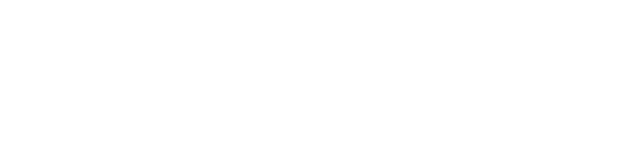
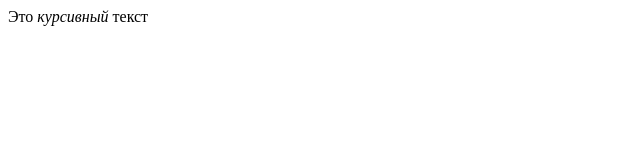
Before and after one commit to Mad-Deuce/ICH_FE_HW, a plain HTML site: page index.html in a window 1280 px wide. Shown: the whole page, without its empty margins (0-640 px from the left). Drawn offline with Linux system fonts and the light colour scheme.

Commit message:
release 1.0

```diff
--- a/index.html
+++ b/index.html
@@ -1,13 +1,18 @@
 <!DOCTYPE html>
 <html lang="en">
+
 <head>
   <meta charset="UTF-8" />
   <meta name="viewport" content="width=device-width, initial-scale=1.0" />
   <link rel="stylesheet" type="text/css" href="styles/style.css" />
   <title>Document</title>
 </head>
+
 <body>
+
+  <div>original text</div>
 
   <script src="scripts/main.js"></script>
 </body>
+
 </html>
--- a/scripts/main.js
+++ b/scripts/main.js
@@ -0,0 +1,6 @@
+// Задание 1
+// Создайте HTML-страницу с элементом <div>.
+// Используя innerHTML, замените внутренний текст этого элемента на "Это <em>курсивный</em> текст".
+
+let div = document.querySelector('div');
+div.innerHTML = 'Это <em>курсивный</em> текст';
```
Also changed, not shown: README.md. Lines whose indentation alone changed are shown as unchanged.
